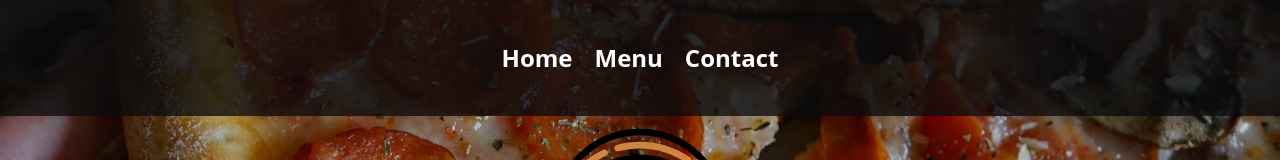
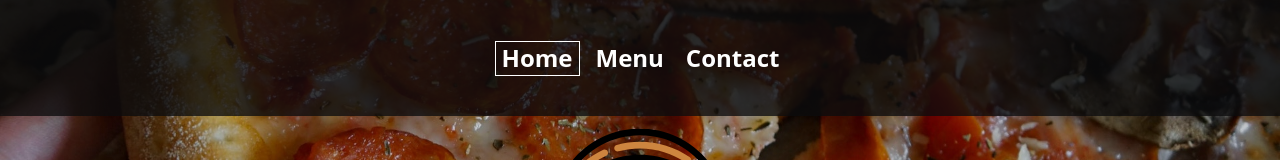
Before and after one commit to timjacksonm/Restaurant-Page, a website built with webpack: page dist/index.html in a window 1280 px wide. In both pictures the pointer is over the input "Home". Shown: the top 160 px of the page. Built offline with nearby package versions, Linux system fonts and the light colour scheme; files whose address does not match are found by name.

Commit message:
added hover to tabs

```diff
--- a/src/styles.css
+++ b/src/styles.css
@@ -52,6 +52,9 @@ body {
   font-weight: 700;
   line-height: 6px;
   cursor: pointer;
+}
+.header input:hover {
+  border: 1px solid #fff;
 }
 /* MAIN | CENTER OF PAGE */
 .home,
```
